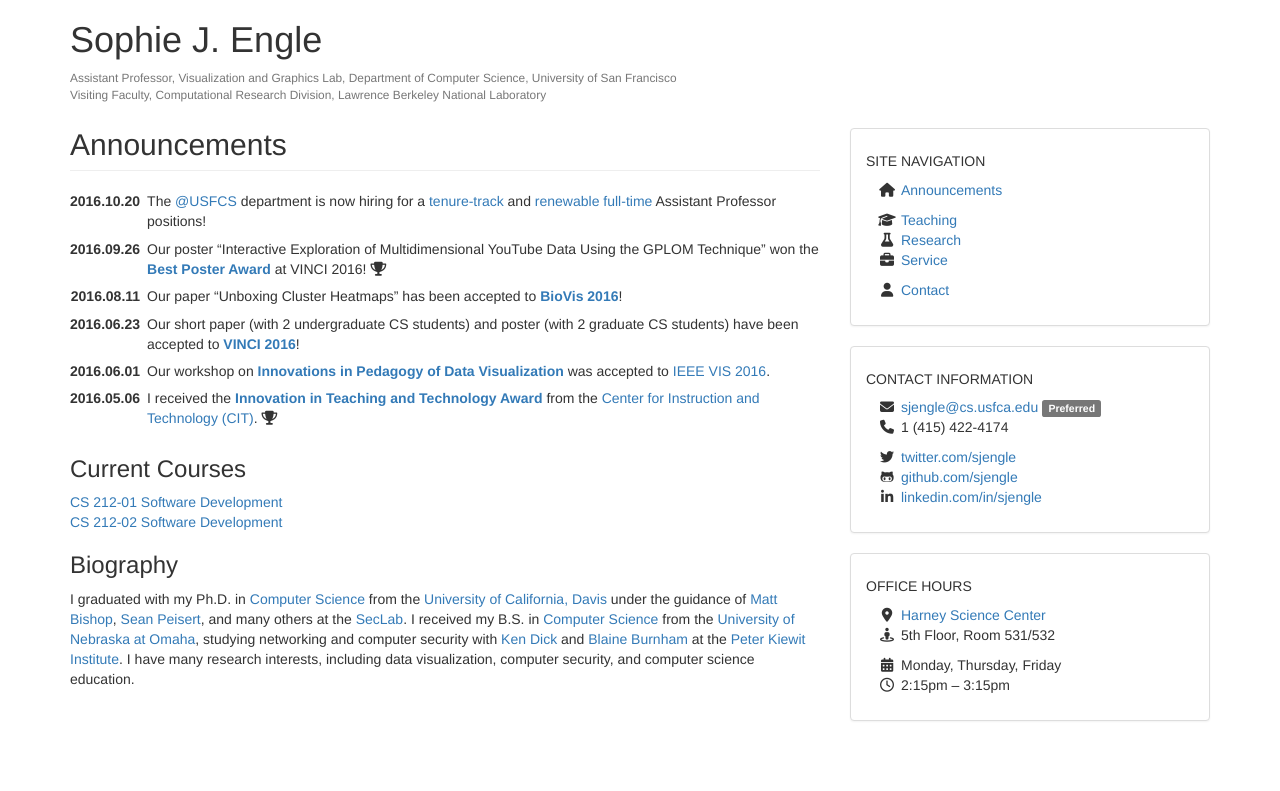
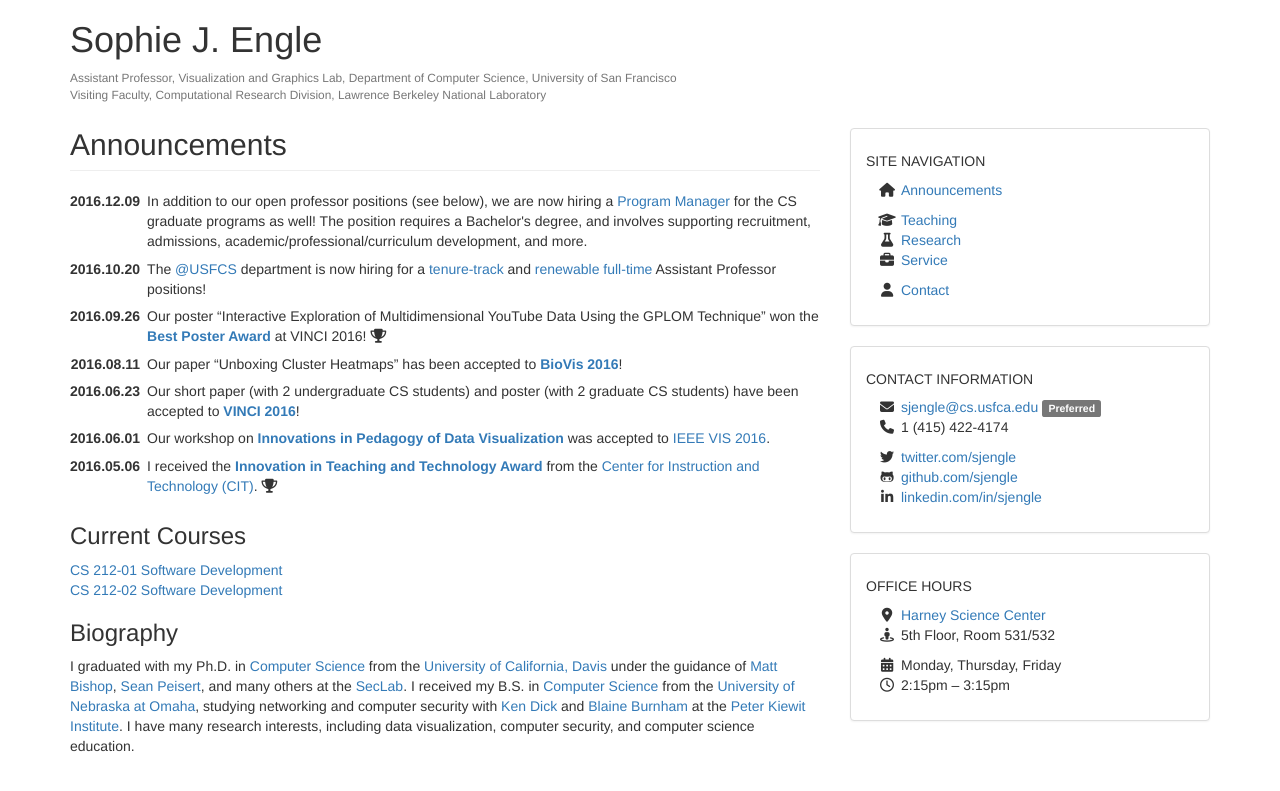
Before and after one commit to sjengle/sjengle.github.io, a Jekyll site: the page built from index.html, in a window 1280 px wide. Shown: the top 791 px of the page. Built offline with Jekyll 4.4.1, drawn with Linux system fonts in a browser that asks for light colours; nearby versions of some CDN libraries.

Commit message:
Adding program manager position.

```diff
--- a/index.html
+++ b/index.html
@@ -6,6 +6,11 @@ title: Announcements
 <!-- Announcements -->
 <table class="table-hover table-dates">
   <tbody>
+    <tr>
+      <th>2016.12.09</th>
+      <td>In addition to our open professor positions (see below), we are now hiring a <a href="https://www.usfjobs.com/postings/11711">Program Manager</a> for the CS graduate programs as well! The position requires a Bachelor's degree, and involves supporting recruitment, admissions, academic/professional/curriculum development, and more.</td>
+    </tr>
+
     <tr>
       <th>2016.10.20</th>
       <td>The <a href="https://twitter.com/usfcs">@USFCS</a> department is now hiring for a <a href="https://www.usfjobs.com/postings/11490">tenure-track</a> and <a href="https://www.usfjobs.com/postings/11491">renewable full-time</a> Assistant Professor positions!</td>
```
